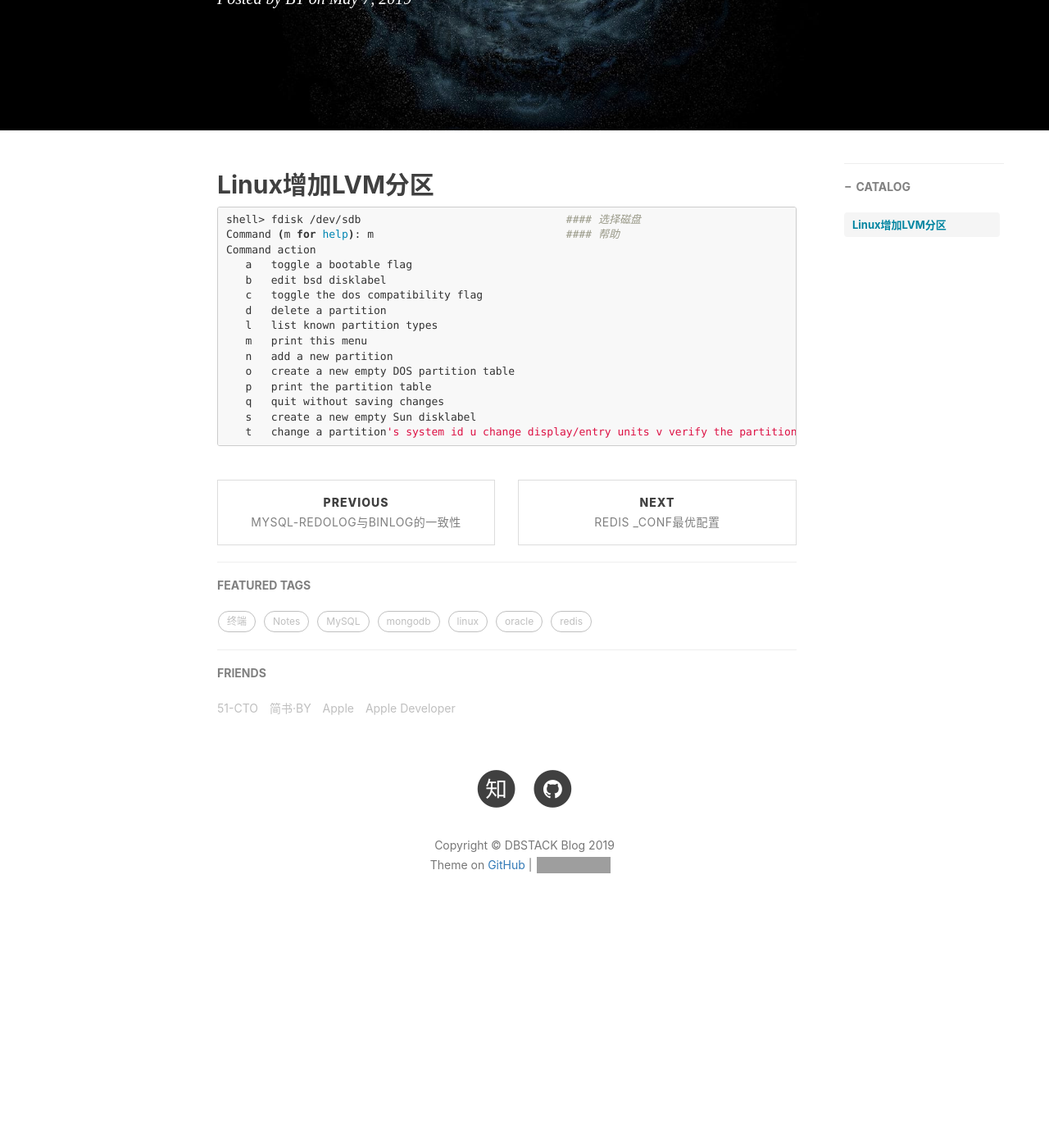
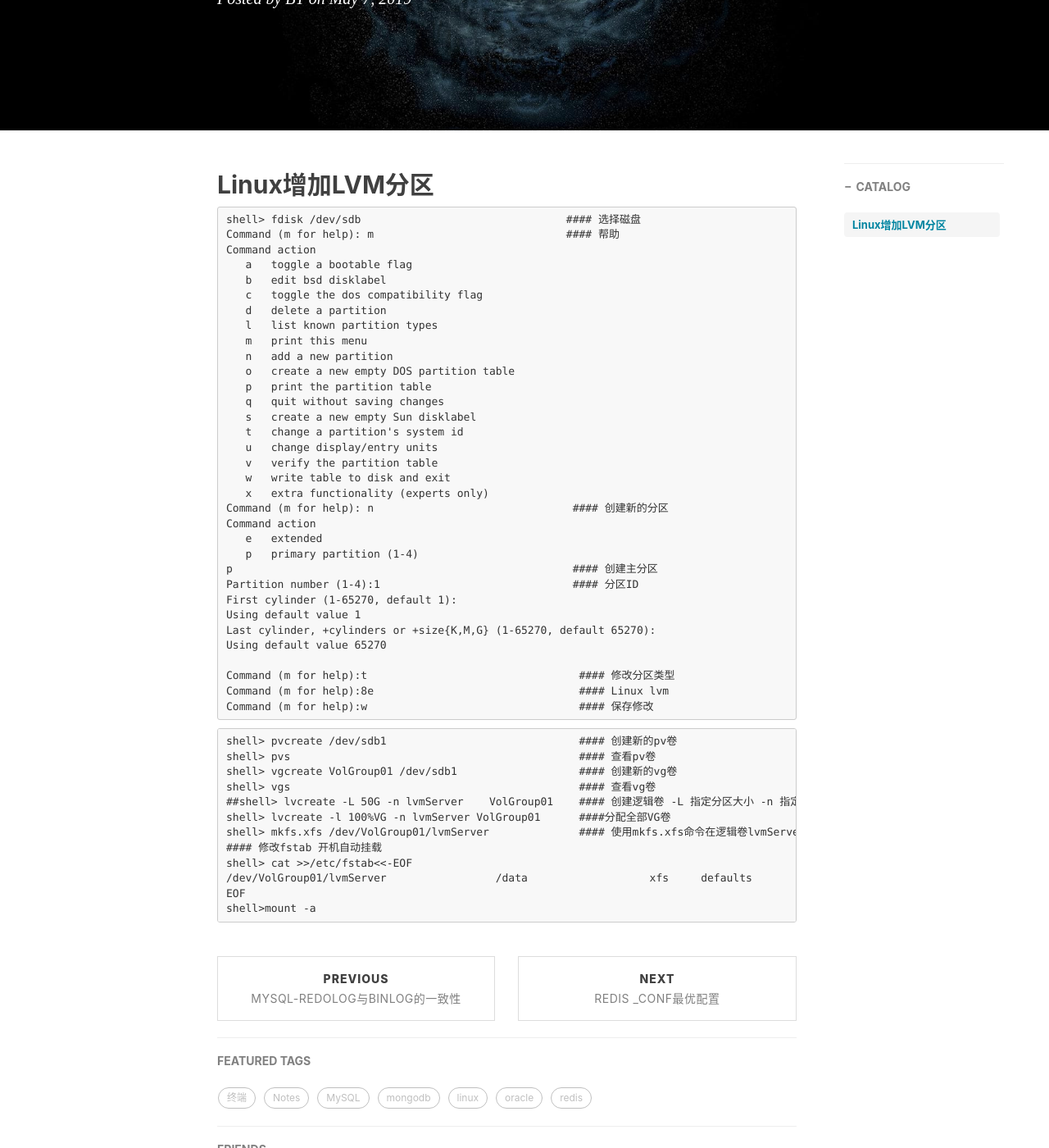
Before and after one commit to weiyanwei412/weiyanwei412.github.io, a Jekyll site: the page built from _posts/2019-05-07-Linux增加LVM分区.md, in a window 1280 px wide and 1400 px high, scrolled down 364 px. Shown: the whole window at 82% size. Built offline with Jekyll 4.4.1, drawn with Linux system fonts in a browser that asks for light colours; nearby versions of some CDN libraries; comment, search, counter and statistics services are not loaded; before the commit the page ends 1523 px from its top, so only the background shows below that; grey boxes are pictures that could not be loaded.

Commit message:
Update 2019-05-07-Linux增加LVM分区.md

`````diff
--- a/_posts/2019-05-07-Linux增加LVM分区.md
+++ b/_posts/2019-05-07-Linux增加LVM分区.md
@@ -11,7 +11,7 @@ tags:
     - Notes
 ---
 ## Linux增加LVM分区
-````shell
+```
 shell> fdisk /dev/sdb                                #### 选择磁盘
 Command (m for help): m                              #### 帮助
 Command action
@@ -45,6 +45,8 @@ Using default value 65270
 Command (m for help):t                                 #### 修改分区类型
 Command (m for help):8e                                #### Linux lvm
 Command (m for help):w                                 #### 保存修改
+```
+```
 shell> pvcreate /dev/sdb1                              #### 创建新的pv卷
 shell> pvs                                             #### 查看pv卷
 shell> vgcreate VolGroup01 /dev/sdb1                   #### 创建新的vg卷
@@ -57,4 +59,4 @@ shell> cat >>/etc/fstab<<-EOF
 /dev/VolGroup01/lvmServer                 /data                   xfs     defaults        1 2
 EOF
 shell>mount -a
-````
+```
`````
